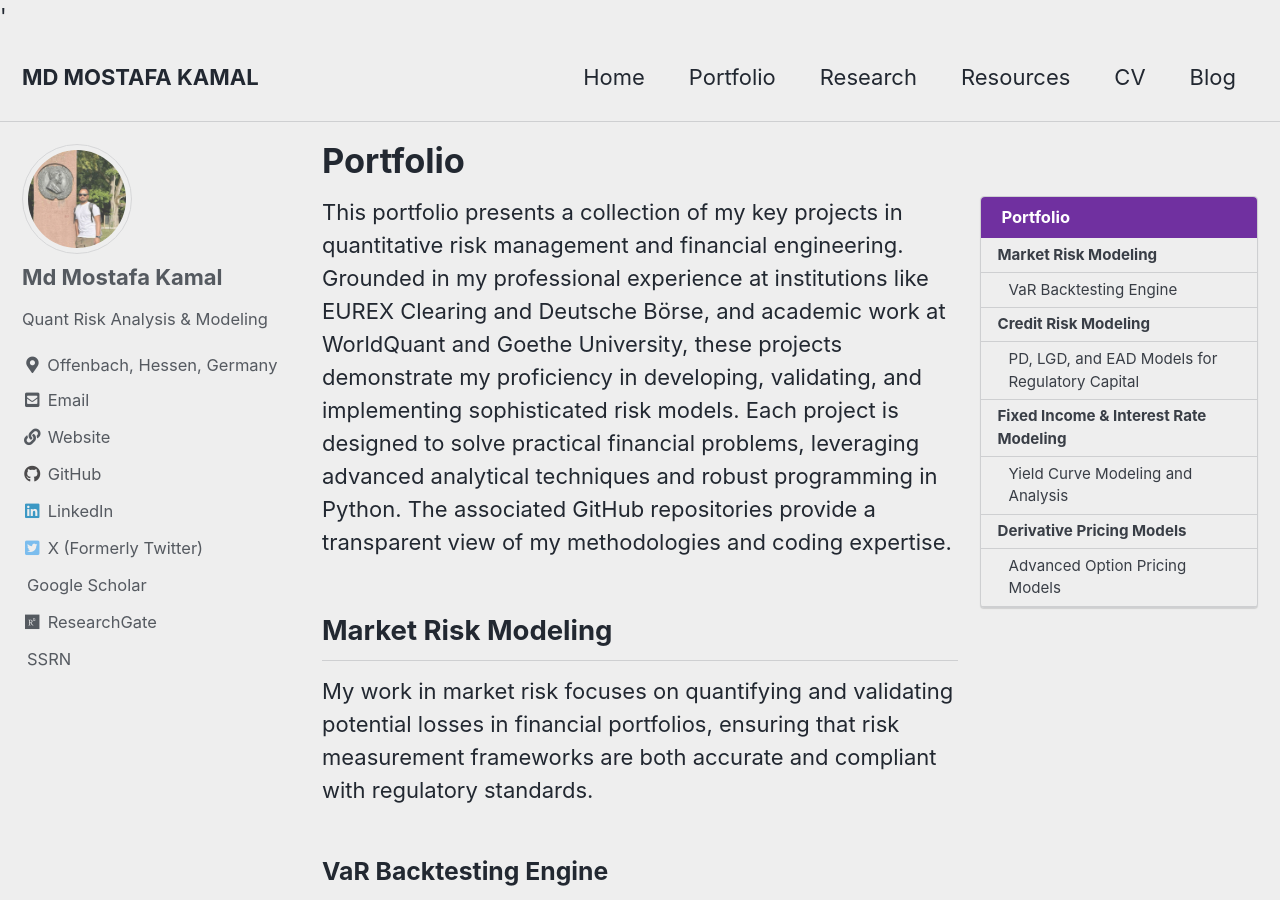
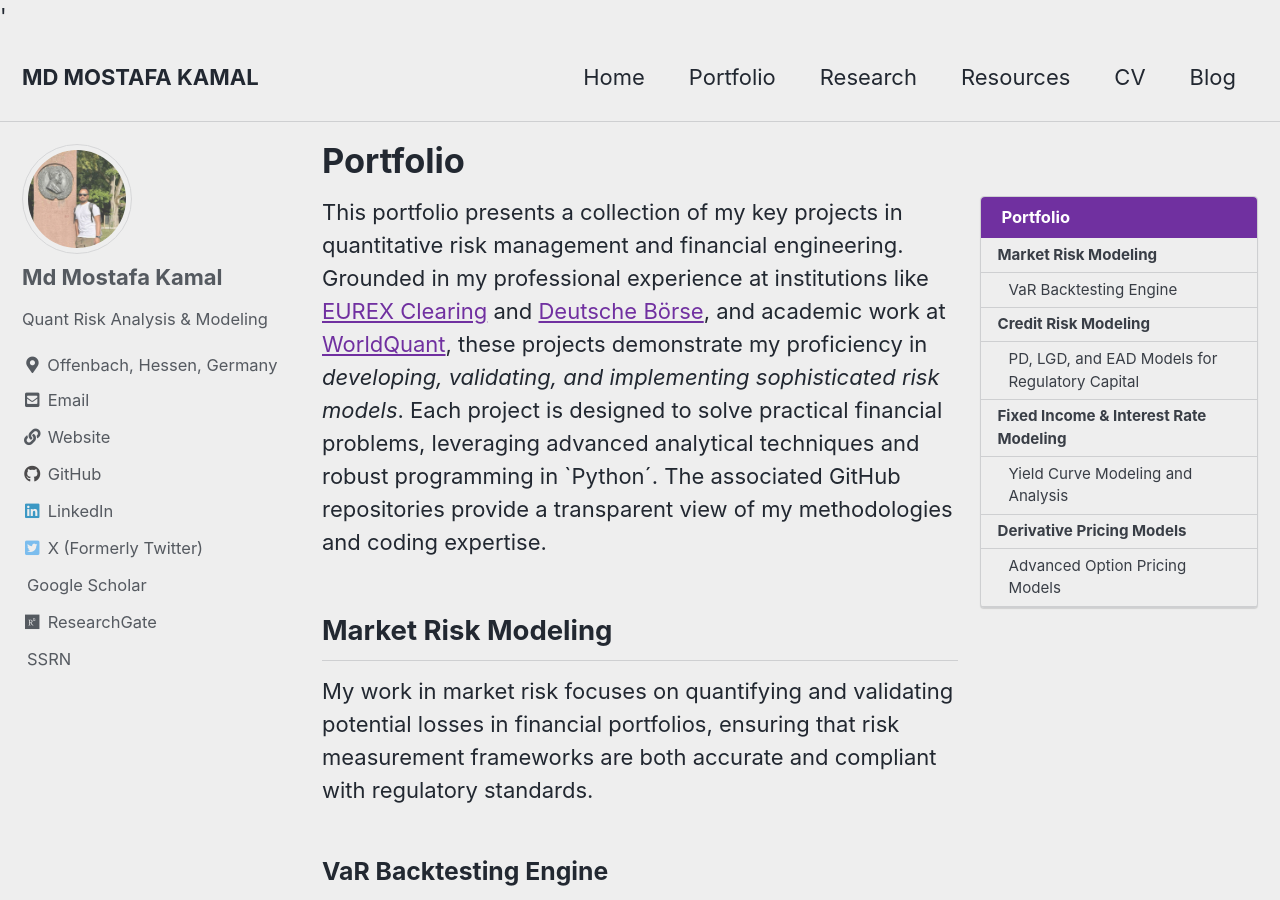
Before and after one commit to Mostafa-MMK/Mostafa-MMK.github.io, a Jekyll site: the page built from _pages/projects.md, in a window 1280 px wide and 900 px high. Built offline with Jekyll 4.4.1, drawn with Linux system fonts in a browser that asks for light colours; cached includes are drawn as plain includes; a style sheet for code colours, icons or effects is not loaded.

Commit message:
Update projects.md

```diff
--- a/_pages/projects.md
+++ b/_pages/projects.md
@@ -10,7 +10,7 @@ toc_icon: "gear"
 toc_sticky: true
 ---
 
-This portfolio presents a collection of my key projects in quantitative risk management and financial engineering. Grounded in my professional experience at institutions like EUREX Clearing and Deutsche Börse, and academic work at WorldQuant and Goethe University, these projects demonstrate my proficiency in developing, validating, and implementing sophisticated risk models. Each project is designed to solve practical financial problems, leveraging advanced analytical techniques and robust programming in Python. The associated GitHub repositories provide a transparent view of my methodologies and coding expertise.
+This portfolio presents a collection of my key projects in quantitative risk management and financial engineering. Grounded in my professional experience at institutions like [EUREX Clearing](https://www.eurex.com/ec-en) and [Deutsche Börse](https://deutsche-boerse.com/dbg-de/), and academic work at [WorldQuant](https://www.wqu.edu/), these projects demonstrate my proficiency in _developing, validating, and implementing sophisticated risk models_. Each project is designed to solve practical financial problems, leveraging advanced analytical techniques and robust programming in `Python´. The associated GitHub repositories provide a transparent view of my methodologies and coding expertise.
 
 ## Market Risk Modeling
 
```
